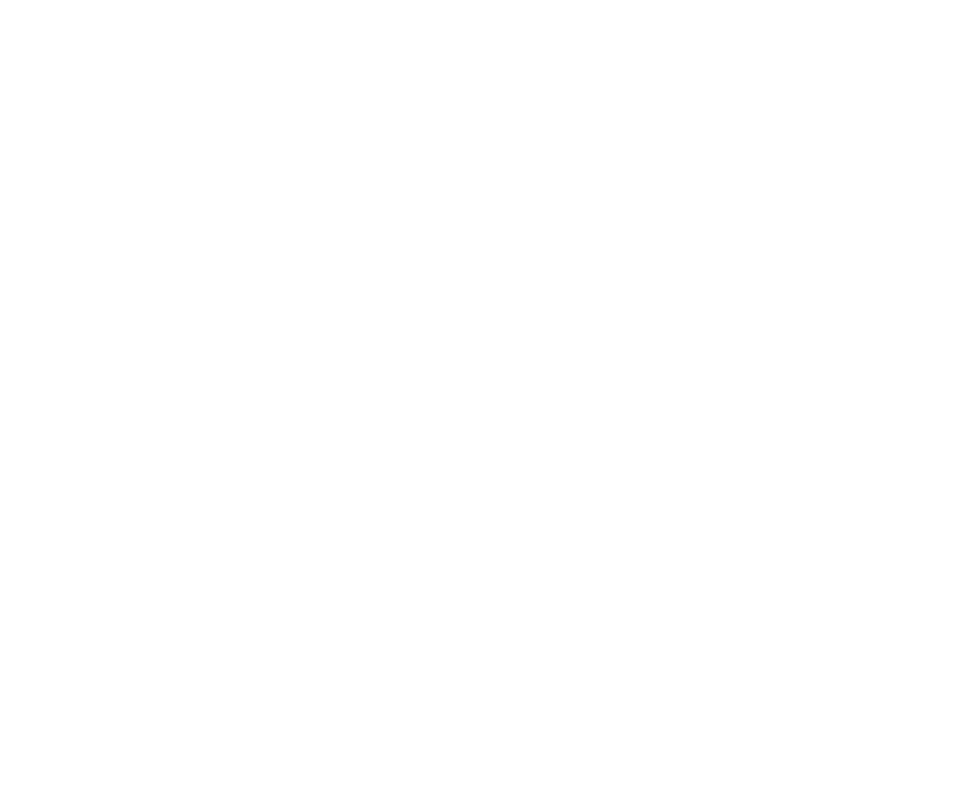
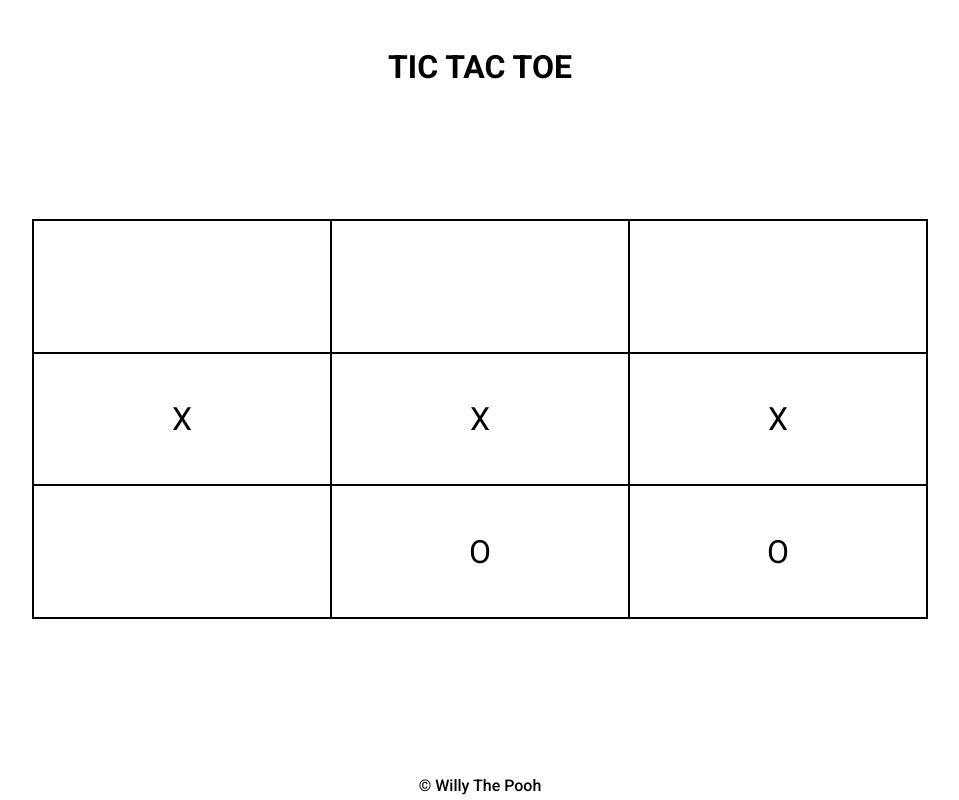
Before and after one commit to WilloBirillo/Tic-Tac-Toe, a plain HTML site: page index.html in a window 1280 px wide. Shown: the whole page, without its empty margins (160-1119 px from the left). Drawn offline with Linux system fonts and the light colour scheme.

Commit message:
Feat: show gameboard into the page

```diff
--- a/index.html
+++ b/index.html
@@ -7,5 +7,11 @@
     <link rel="stylesheet" href="style.css" />
     <title>Tic Tac Toe</title>
   </head>
-  <body></body>
+  <body>
+    <header><h1>TIC TAC TOE</h1></header>
+    <main>
+      <div id="gameBoard"></div>
+    </main>
+    <footer><p>© Willy The Pooh</p></footer>
+  </body>
 </html>
--- a/main.js
+++ b/main.js
@@ -133,9 +133,12 @@ function GameMechs(playerOneName = "Player One", playerTwoName = "Player Two") {
     }
     board.dropToken(row, column, getActivePlayer().token); //* Applies player's marker to selected cell
 
+    const Cell = board.getBoard();
+
+    displayLogicDOM();
+
     const winningCondition = () => {
       let winState = false;
-      const Cell = board.getBoard();
 
       for (let i = 0; i < 3; i++) {
         if (
@@ -175,7 +178,8 @@ function GameMechs(playerOneName = "Player One", playerTwoName = "Player Two") {
     const winCheck = winningCondition();
     //* Checks if the winning condition is met
     if (winCheck.getState() === true) {
-      return (gameFinished = true);
+      gameFinished = true;
+      return { gameFinished };
     }
 
     switchActivePlayer();
@@ -190,17 +194,49 @@ function GameMechs(playerOneName = "Player One", playerTwoName = "Player Two") {
     }
   };
 
+  const getCell = () => board.getBoard();
   return {
     playRound,
     getActivePlayer,
     restartGame,
     checkGame,
     getPlayerPoints,
+    getCell,
   };
 }
 
 const gameControls = GameMechs();
 const round = gameControls.playRound;
+
+const displayLogicDOM = () => {
+  const boardValues = gameControls.getCell();
+  const displayGameBoard = document.querySelector("#gameBoard");
+
+  displayGameBoard.innerHTML = "";
+
+  for (let i = 0; i < 3; i++) {
+    const displayRow = document.createElement("div");
+    displayRow.classList.add("row");
+    for (let j = 0; j < 3; j++) {
+      const displayCell = document.createElement("div");
+
+      const assignSymbols = () => {
+        if (boardValues[i][j] === "1") {
+          displayCell.textContent = "X";
+        } else if (boardValues[i][j] === "2") {
+          displayCell.textContent = "O";
+        } else {
+          displayCell.textContent = "";
+        }
+      };
+      assignSymbols();
+
+      displayCell.classList.add("cell");
+      displayRow.appendChild(displayCell);
+    }
+    displayGameBoard.appendChild(displayRow);
+  }
+};
 
 // first example match
 round(1, 2);
--- a/style.css
+++ b/style.css
@@ -0,0 +1,126 @@
+@import url("https://fonts.googleapis.com/css2?family=Open+Sans:ital,wght@0,300..800;1,300..800&family=Roboto:ital,wght@0,100;0,300;0,400;0,500;0,700;0,900;1,100;1,300;1,400;1,500;1,700;1,900&display=swap");
+
+/* Standard Reset */
+
+:root {
+  --system-ui: Roboto, "Segoe UI", Helvetica, Arial, sans-serif,
+    "Apple Color Emoji", "Segoe UI Emoji", "Segoe UI Symbol";
+}
+
+*,
+*::before,
+*::after {
+  box-sizing: border-box;
+}
+* {
+  margin: 0;
+  line-height: calc(1em + 0.5rem);
+}
+body {
+  -webkit-font-smoothing: antialiased;
+  font-family: var(--system-ui);
+}
+
+img,
+picture,
+video,
+canvas,
+svg {
+  display: block;
+  max-width: 100%;
+}
+input,
+button,
+textarea,
+select {
+  font: inherit;
+}
+p,
+h1,
+h2,
+h3,
+h4,
+h5,
+h6 {
+  overflow-wrap: break-word;
+}
+p {
+  text-wrap: pretty;
+}
+h1,
+h2,
+h3,
+h4,
+h5,
+h6 {
+  text-wrap: balance;
+}
+
+html {
+  width: 100%;
+  height: 100%;
+}
+
+body {
+  width: 100%;
+  height: 100%;
+  display: grid;
+  grid-template-rows: 0.7fr 3fr 0.5fr;
+}
+
+/* Header style */
+
+header {
+  display: flex;
+  align-items: center;
+  justify-content: center;
+}
+
+/* Main style */
+main {
+  grid-row: 2/ 3;
+  display: flex;
+  flex-direction: column;
+  justify-content: center;
+  align-items: center;
+}
+
+/* Game board style */
+#gameBoard {
+  width: 70%;
+  height: 70%;
+  display: grid;
+  grid-template-columns: repeat(3, 1fr);
+  grid-template-rows: repeat(3, 1fr);
+  border: solid 1px black;
+}
+
+div.row {
+  display: grid;
+  grid-template-columns: repeat(3, 1fr);
+  grid-column: 1 / 4;
+}
+
+div.row:nth-child(1) {
+  grid-row: 1 / 2;
+}
+
+div.cell {
+  display: flex;
+  justify-content: center;
+  align-items: center;
+  font-size: 2rem;
+  border: solid 1px black;
+}
+
+/* Footer style */
+footer {
+  display: flex;
+  align-items: flex-end;
+  justify-content: center;
+  margin-bottom: 2px;
+}
+
+footer p {
+  font-weight: 500;
+}
```
